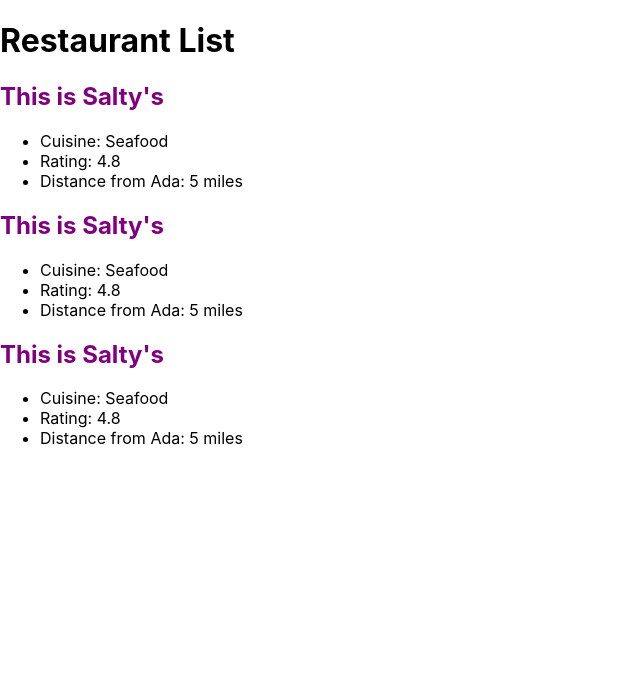
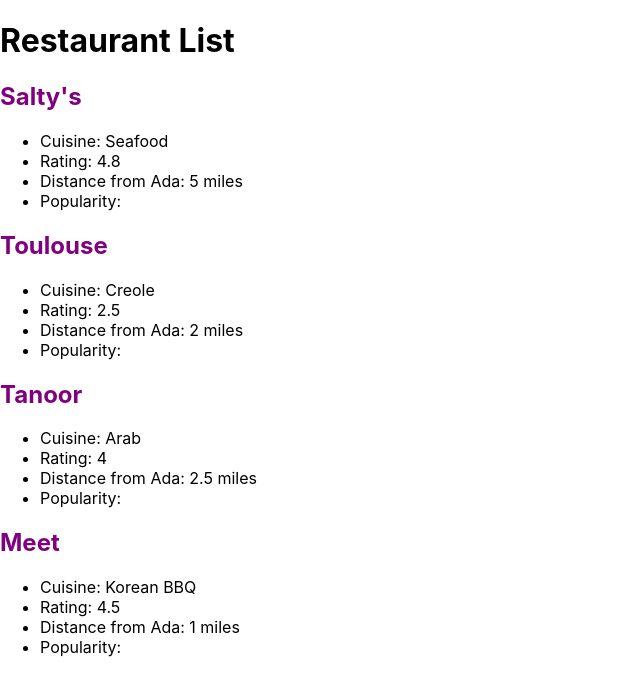
Before and after one commit to liau11/flasky-frontend-ruby, a React (Create React App) app: page / in a window 1280 px wide. Shown: the top 696 px of the page, without its empty margins (0-640 px from the left). Built offline with nearby package versions, Linux system fonts and the light colour scheme.

Commit message:
6/14 livecode - props

```diff
--- a/src/App.js
+++ b/src/App.js
@@ -1,9 +1,40 @@
 import RestaurantList from "./components/RestaurantList";
 
 function App() {
+  const data = [
+    {
+      id: 1,
+      name: "Salty's",
+      cuisine: "Seafood",
+      rating: 4.8,
+      distance: "5 miles",
+    },
+    {
+      id: 2,
+      name: "Toulouse",
+      cuisine: "Creole",
+      rating: 2.5,
+      distance: "2 miles",
+    },
+    {
+      id: 3,
+      name: "Tanoor",
+      cuisine: "Arab",
+      rating: 4,
+      distance: "2.5 miles",
+    },
+    {
+      id: 4,
+      name: "Meet",
+      cuisine: "Korean BBQ",
+      rating: 4.5,
+      distance: "1 miles",
+    },
+  ];
+
   return (
     <div className="App">
-      <RestaurantList />
+      <RestaurantList data={data} />
     </div>
   );
 }
--- a/src/components/Restaurant.js
+++ b/src/components/Restaurant.js
@@ -1,17 +1,31 @@
 import "./Restaurant.css";
+import PropTypes from "prop-types";
 
-const Restaurant = () => {
-  const restaurantName = "This is Salty's";
+// const Restaurant = (props) => {
+//   const restaurantName = props.name;
+//   const cuisine = props.cuisine;
+//   const rating = props.rating;
+//   const distance = props.distance;
+
+const Restaurant = ({ name, cuisine, rating, distance, popularity }) => {
   return (
     <div>
-      <h2 className="restaurant-title"> {restaurantName} </h2>
+      <h2 className="restaurant-title"> {name} </h2>
       <ul>
-        <li> Cuisine: Seafood </li>
-        <li> Rating: 4.8 </li>
-        <li> Distance from Ada: 5 miles</li>
+        <li> Cuisine: {cuisine} </li>
+        <li> Rating: {rating} </li>
+        <li> Distance from Ada: {distance} </li>
+        <li> Popularity: {popularity} </li>
       </ul>
     </div>
   );
 };
 
+Restaurant.propTypes = {
+  name: PropTypes.string.isRequired,
+  cuisine: PropTypes.string.isRequired,
+  rating: PropTypes.number.isRequired,
+  distance: PropTypes.string.isRequired,
+};
+
 export default Restaurant;
--- a/src/components/RestaurantList.js
+++ b/src/components/RestaurantList.js
@@ -1,14 +1,37 @@
 import Restaurant from "./Restaurant";
+import PropTypes from "prop-types";
 
-const RestaurantList = () => {
+const RestaurantList = ({ data }) => {
+  const restaurantComponents = data.map((restaurant) => {
+    return (
+      <Restaurant
+        key={restaurant.id}
+        name={restaurant.name}
+        cuisine={restaurant.cuisine}
+        rating={restaurant.rating}
+        distance={restaurant.distance}
+      />
+    );
+  });
+
   return (
     <div>
       <h1> Restaurant List </h1>
-      <Restaurant />
-      <Restaurant />
-      <Restaurant />
+      {restaurantComponents}
     </div>
   );
 };
 
+RestaurantList.propTypes = {
+  data: PropTypes.arrayOf(
+    PropTypes.shape({
+      id: PropTypes.number.isRequired,
+      name: PropTypes.string.isRequired,
+      cuisine: PropTypes.string.isRequired,
+      rating: PropTypes.number.isRequired,
+      distance: PropTypes.string.isRequired,
+    })
+  ).isRequired,
+};
+
 export default RestaurantList;
```
